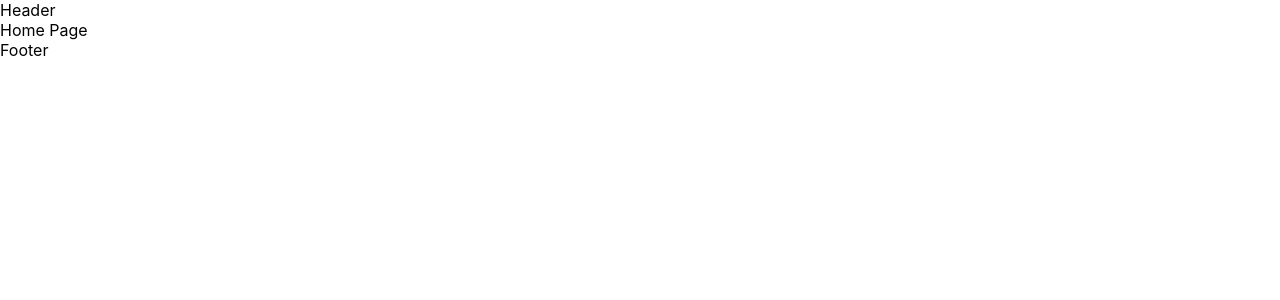
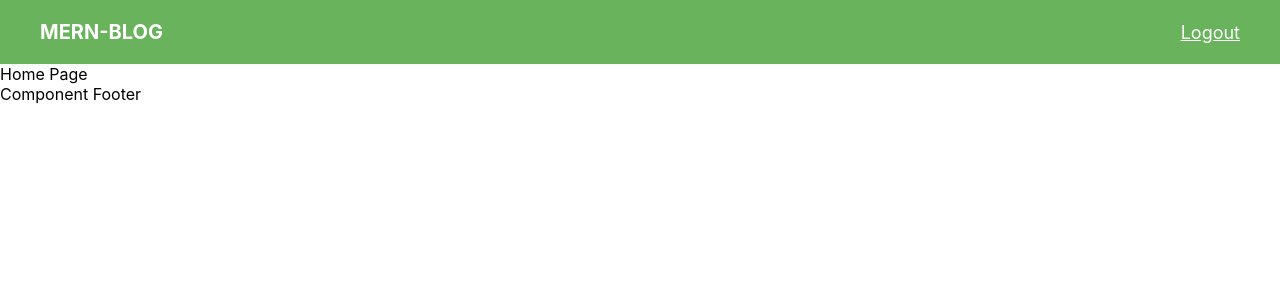
Before and after one commit to IJlnflhbrzDev/mern-blog, a React (Create React App) app: page / in a window 1280 px wide. Shown: the top 300 px of the page. Built offline with nearby package versions, Linux system fonts and the light colour scheme.

Commit message:
slicing component => Header & Footer &  Styling Header

```diff
--- a/src/component/index.js
+++ b/src/component/index.js
@@ -1 +1,2 @@
 export * from './atoms';
+export * from './molecules';
--- /dev/null
+++ b/src/component/molecules/Footer/Footer.js
@@ -0,0 +1,11 @@
+import React from 'react';
+
+const Footer = () => {
+     return (
+          <div>
+               <p>Component Footer</p>
+          </div>
+     )
+}
+
+export default Footer
--- /dev/null
+++ b/src/component/molecules/Header/Header.js
@@ -0,0 +1,13 @@
+import React from 'react';
+import './header.scss';
+
+const Header = () => {
+     return (
+          <div className="header">
+               <p className="logo-app">MERN-BLOG</p>
+               <p className="menu-item">Logout</p>
+          </div>
+     )
+}
+
+export default Header
--- /dev/null
+++ b/src/component/molecules/Header/header.scss
@@ -0,0 +1,20 @@
+.header {
+	display: flex;
+	justify-content: space-between;
+	align-items: center;
+	padding: 20px 40px;
+	background-color: #68b35c;
+	.logo-app {
+		font-size: 20px;
+		font-weight: bold;
+		color: white;
+		margin: 0px;
+	}
+
+	.menu-item {
+		font-size: 18px;
+		color: white;
+		text-decoration: underline;
+		cursor: pointer;
+	}
+}
--- /dev/null
+++ b/src/component/molecules/index.js
@@ -0,0 +1,4 @@
+import Header from "./Header/Header";
+import Footer from "./Footer/Footer";
+
+export { Header, Footer };
--- a/src/pages/MainApp/index.js
+++ b/src/pages/MainApp/index.js
@@ -3,12 +3,17 @@ import { BrowserRouter as Router, Switch, Route } from 'react-router-dom';
 import Home from '../Home';
 import CreateBlog from '../CreateBlog';
 import DetailBlog from '../DetailBlog';
+import { Header, Footer } from '../../component';
+
 
 
 const MainApp = () => {
      return (
           <div>
-               <p>Header</p>
+               {/* Header Page  */}
+               <Header />
+
+               {/* Dinamic Routes Content Berlapis */}
                <Router>
                     <Switch>
                          <Route path="/create-blog">
@@ -24,7 +29,9 @@ const MainApp = () => {
                     </Switch>
 
                </Router>
-               <p>Footer</p>
+
+               {/* Footer Page  */}
+               <Footer />
           </div>
      )
 }
```
